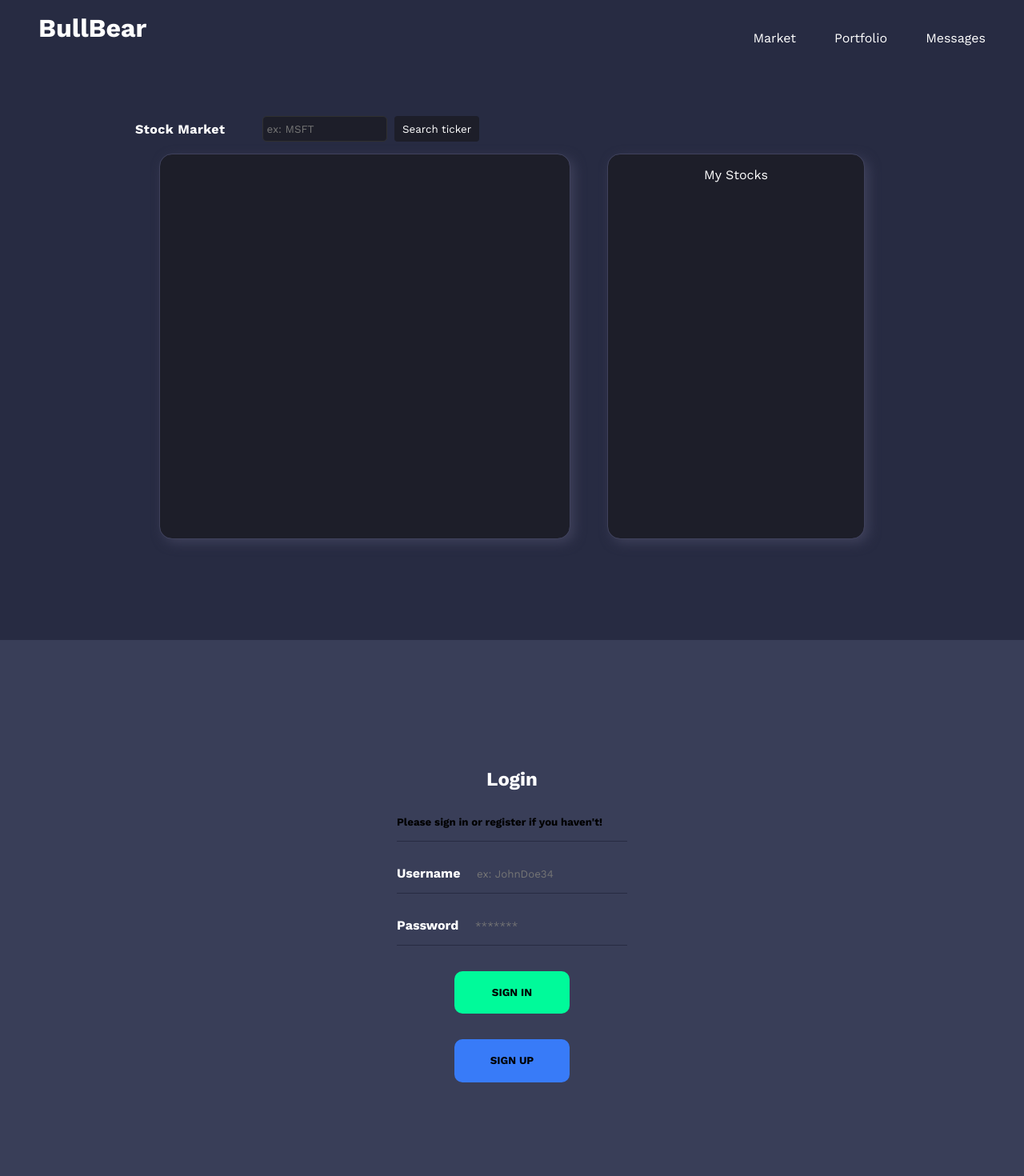
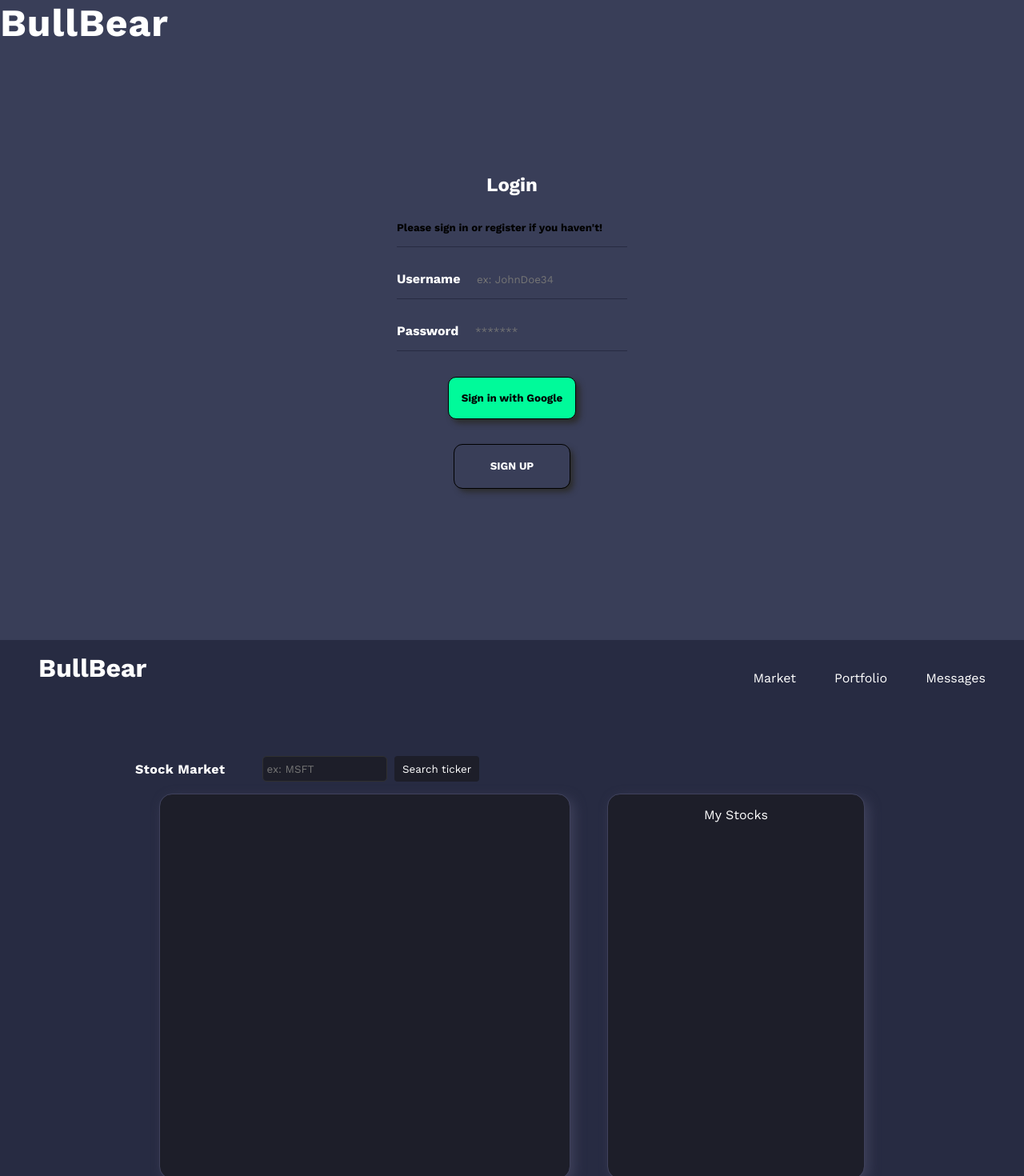
Before and after one commit to DariusGarcia/BullBear-draft, a React (Create React App) app: page / in a window 1280 px wide. Shown: the top 1470 px of the page at 80% size. Built offline with nearby package versions, Linux system fonts and the light colour scheme.

Commit message:
fixed: Google popup wouldn't load on initial button click.

```diff
--- a/src/App.js
+++ b/src/App.js
@@ -1,19 +1,54 @@
 import "./App.css";
 import React from "react";
-import { Link } from "react-router-dom";
+
+// ! firebase imports
+import { initializeApp } from "firebase/app";
+import { getAuth } from "firebase/auth";
+
+import "firebase/firestore";
+import "firebase/auth";
+
+import firebase from "firebase/compat/app";
+import "firebase/compat/firestore";
+import "firebase/compat/auth";
+
+// firebase hooks for auth
 
 // importing login component
 import Login from "./components/login";
 //importing landing component
 import Home from "./components/Home";
+//import firebase firestore component
+import Firebase from "./components/firebase";
 
+// firebase config
+const firebaseConfig = {
+  apiKey: "AIzaSyAsfXqgdkKfCm1plMvR3HXxun9uZIV7AZA",
+  authDomain: "bullbear-be83d.firebaseapp.com",
+  projectId: "bullbear-be83d",
+  storageBucket: "bullbear-be83d.appspot.com",
+  messagingSenderId: "294185404688",
+  appId: "1:294185404688:web:4649963ed7ce2c84d8bd95",
+  measurementId: "G-DB92312QSG",
+};
+// Initialize Firebase
+const app = initializeApp(firebaseConfig);
+// Initialize Firebase Authentication and get a reference to the service
+// const auth = getAuth(app);
+
+// const user = useAuthState(auth);
 function App() {
+  // if signed in: user is an object
+  // if signed out: user is null
+
   return (
-    <div className="App">
-      <Home />
-
-      <Login />
-    </div>
+    <>
+      <div className="App">
+        <Login />
+        <Home />
+        {/* {user ? <Home /> : <Login />} */}
+      </div>
+    </>
   );
 }
 
--- a/src/components/StocksGraphQL.js
+++ b/src/components/StocksGraphQL.js
@@ -2,17 +2,14 @@ import "./StocksGraphQL.css";
 
 import React, { useState, useEffect } from "react";
 
+function dayPercentage(a) {}
 function StocksGraphQL(props) {
   const [ticker, setTicker] = useState([]);
   const [tickerPrice, setTickerPrice] = useState([]);
   const [closingPrice, setClosingPrice] = useState([]);
+  const [dayPercentage, setDayPercentage] = useState([]);
 
   useEffect(() => {
-    let resTicker;
-    let resPrice;
-    let resClosingPrice;
-    let res;
-
     const options = {
       method: "GET",
       headers: {
@@ -30,9 +27,12 @@ function StocksGraphQL(props) {
         const res = data["Global Quote"];
         const myRes = Object.values(res);
         setTicker(myRes[0]);
-        setTickerPrice(myRes[4]);
-        setClosingPrice(myRes[7]);
-        console.log(myRes[7]);
+        setTickerPrice((myRes[4] / 1).toFixed(2));
+        setClosingPrice((myRes[7] / 1).toFixed(2));
+
+        // calculates the % difference between the previous days closing price and the current price
+        setDayPercentage((((myRes[4] - myRes[7]) / myRes[7]) * 100).toFixed(2));
+        console.log(`${myRes[0]}`);
         console.log(myRes);
       })
       .catch((err) => console.error(err));
@@ -60,6 +60,10 @@ function StocksGraphQL(props) {
             <span className="card-titles">Previous closing price: </span> $
             {closingPrice}{" "}
           </p>
+          <p className="stock-info-p">
+            <span className="card-titles">24 hour change: </span>
+            {dayPercentage}%{" "}
+          </p>
         </div>
       </div>
     );
--- /dev/null
+++ b/src/components/firebase.css
@@ -0,0 +1,3 @@
+h1 {
+    color: red;
+}
--- /dev/null
+++ b/src/components/firebase.js
@@ -0,0 +1,28 @@
+import { initializeApp } from "firebase/app";
+import { getAnalytics } from "firebase/analytics";
+import "./firebase.css";
+
+// * Your web app's Firebase configuration
+// * For Firebase JS SDK v7.20.0 and later, measurementId is optional
+const firebaseConfig = {
+  apiKey: "AIzaSyAsfXqgdkKfCm1plMvR3HXxun9uZIV7AZA",
+  authDomain: "bullbear-be83d.firebaseapp.com",
+  projectId: "bullbear-be83d",
+  storageBucket: "bullbear-be83d.appspot.com",
+  messagingSenderId: "294185404688",
+  appId: "1:294185404688:web:4649963ed7ce2c84d8bd95",
+  measurementId: "G-DB92312QSG",
+};
+
+// * Initialize Firebase
+const app = initializeApp(firebaseConfig);
+const analytics = getAnalytics(app);
+
+function Firebase() {
+  return (
+    <>
+      <h1>Firebase Testing...</h1>
+    </>
+  );
+}
+export default Firebase;
--- a/src/components/login.css
+++ b/src/components/login.css
@@ -1,16 +1,16 @@
 @import url('https://fonts.googleapis.com/css2?family=Work+Sans:wght@400;700&display=swap');
 
 * {
-    margin: 0;
+    margin: 0 auto;
     padding: 0;
     font-family: 'Work Sans', sans-serif;
 }
 
 .parent {
-    margin: 0;
     padding: 0;
     background-color: #393e58;
     height: 100vh;
+    position: relative;
 }
 
 .login-container {
@@ -19,8 +19,9 @@
     padding-top: 2rem;
     display: flex;
     justify-content: center;
+    align-content: center;
     /* background-color: rgba(63, 85, 105, 0.445); */
-    min-width: 300px;
+    /* min-width: 400px; */
 }
 
 h1, h2, h5 {
@@ -75,18 +76,23 @@ h1 {
     place-items: center;
 }
 
-.sign-btn {
+.google-btn {
     margin-top: 2rem;
-    width: 50%;
+    width: 100%;
     height: 4em;
+    padding: 1rem;
+    font-weight: bold;
     place-content: center;
     display: flex;
     align-items: center;
-    color: black;
+    color: rgb(0, 0, 0);
     justify-content: center;
     border: none;
     border-radius: 10px;
     background-color: #00FA9A;
+    border: 1px solid black;
+    box-shadow: 5px 5px 7px rgb(44, 44, 44);
+
     cursor: pointer;
 }
 
@@ -97,11 +103,14 @@ h1 {
     place-content: center;
     display: flex;
     align-items: center;
-    color: black;
+    color: rgb(255, 255, 255);
     justify-content: center;
     border: none;
     border-radius: 10px;
-    background-color: #387bf8;
+    /* border: 1px solid black; */
+    outline: 1px solid black;
+    box-shadow: 5px 5px 7px rgb(44, 44, 44);
+    background-color: transparent;
     cursor: pointer;
 
 }
@@ -129,11 +138,12 @@ h1 {
     background-color: transparent;
 }
 
-.bull {
-    color: #FFAB00;
+.bullbear {
+    color: #ffffff;
     letter-spacing: 1px;
     margin: 0;
     padding: 0;
+    font-size: 3rem;
 }
 
 
@@ -142,6 +152,7 @@ h1 {
     letter-spacing: 1px;
     margin: 0;
     padding: 0;
+    font-size: 3rem;
 }
 
 span {
--- a/src/components/login.js
+++ b/src/components/login.js
@@ -1,16 +1,66 @@
 import "./login.css";
-// import topo from '../topo.jpg';
+import React, { useState } from "react";
+import { getAuth, GoogleAuthProvider, signInWithPopup } from "firebase/auth";
+import { initializeApp } from "firebase/app";
 
-const Login = () => {
+import "firebase/compat/firestore";
+import "firebase/compat/auth";
+
+import "firebase/firestore";
+import "firebase/auth";
+
+const firebaseConfig = {
+  apiKey: "AIzaSyAsfXqgdkKfCm1plMvR3HXxun9uZIV7AZA",
+  authDomain: "bullbear-be83d.firebaseapp.com",
+  projectId: "bullbear-be83d",
+  storageBucket: "bullbear-be83d.appspot.com",
+  messagingSenderId: "294185404688",
+  appId: "1:294185404688:web:4649963ed7ce2c84d8bd95",
+  measurementId: "G-DB92312QSG",
+};
+
+// Initialize Firebase
+const app = initializeApp(firebaseConfig);
+// Initialize Firebase Authentication and get a reference to the service
+const handleSubmit = (e) => {
+  e.preventDefault();
+};
+
+function Login() {
+  const [email, setEmail] = useState("");
+  const [password, setPassword] = useState("");
+
+  const signInConst = () => {
+    const provider = new GoogleAuthProvider();
+    const auth = getAuth(app);
+    console.log("Signing in with Google");
+    signInWithPopup(auth, provider)
+      .then((result) => {
+        // This gives you a Google Access Token. You can use it to access the Google API.
+        const credential = GoogleAuthProvider.credentialFromResult(result);
+        const token = credential.accessToken;
+        // The signed-in user info.
+        const user = result.user;
+        console.log(user);
+        console.log("Signing in with Google");
+        // ...
+      })
+      .catch((error) => {
+        // Handle Errors here.
+        const errorCode = error.code;
+        const errorMessage = error.message;
+        // The email of the user's account used.
+        const email = error.customData.email;
+        // The AuthCredential type that was used.
+        const credential = GoogleAuthProvider.credentialFromError(error);
+        // ...
+      });
+  };
   return (
     <div className="parent">
-      {/* <h1>
-        {" "}
-        <span className="bull">Bull</span>
-        <span className="bear">Bear</span>
-      </h1> */}
+      <h1 className="bullbear">BullBear</h1>
       <div className="login-container">
-        <form className="login-form">
+        <form className="login-form" onSubmit={handleSubmit}>
           <h2>Login</h2>
           <h5>Please sign in or register if you haven't!</h5>
 
@@ -23,7 +73,7 @@ const Login = () => {
               type="text"
               name="name"
               placeholder=" ex: JohnDoe34"
-              required
+              // required
             />
           </div>
           <div className="label-box2">
@@ -35,13 +85,21 @@ const Login = () => {
               type="password"
               name="name"
               placeholder=" *******"
-              required
+              // required
             />
           </div>
           <div className="btn-container">
-            <button className="sign-btn" type="submit">
-              <b>SIGN IN</b>
-            </button>
+            <div className="sign-btn">
+              <button
+                className="google-btn"
+                type="submit"
+                onClick={signInConst}
+              >
+                Sign in with Google
+              </button>
+              {/* <SignIn /> */}
+            </div>
+
             <button className="up-btn" type="submit">
               <b>SIGN UP</b>
             </button>
@@ -50,6 +108,6 @@ const Login = () => {
       </div>
     </div>
   );
-};
+}
 
 export default Login;
--- /dev/null
+++ b/src/components/signIn.css
@@ -0,0 +1,3 @@
+.sign-btn {
+    color: red !important;
+}
```
Also changed, not shown: src/components/firebaseUtils.js (added, +35 -0 lines), src/components/signIn.js (added, +66 -0 lines), src/components/signOut.js (added, +34 -0 lines), src/components/oneDayPercentage.js (added).
